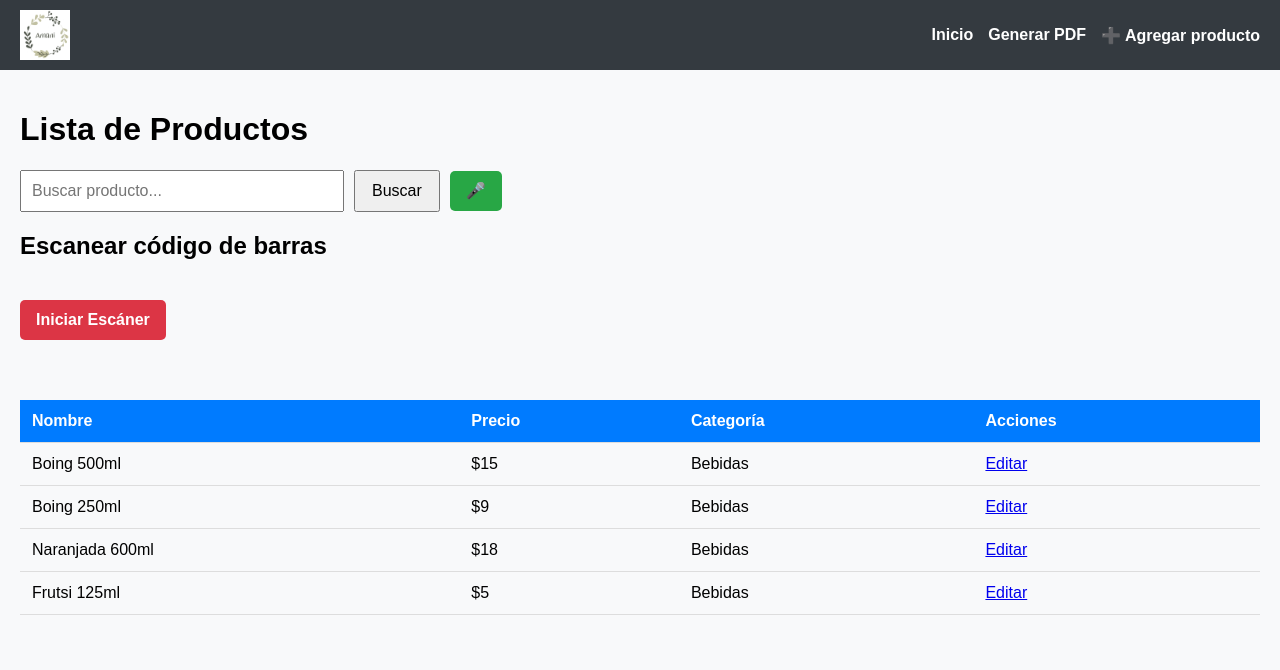
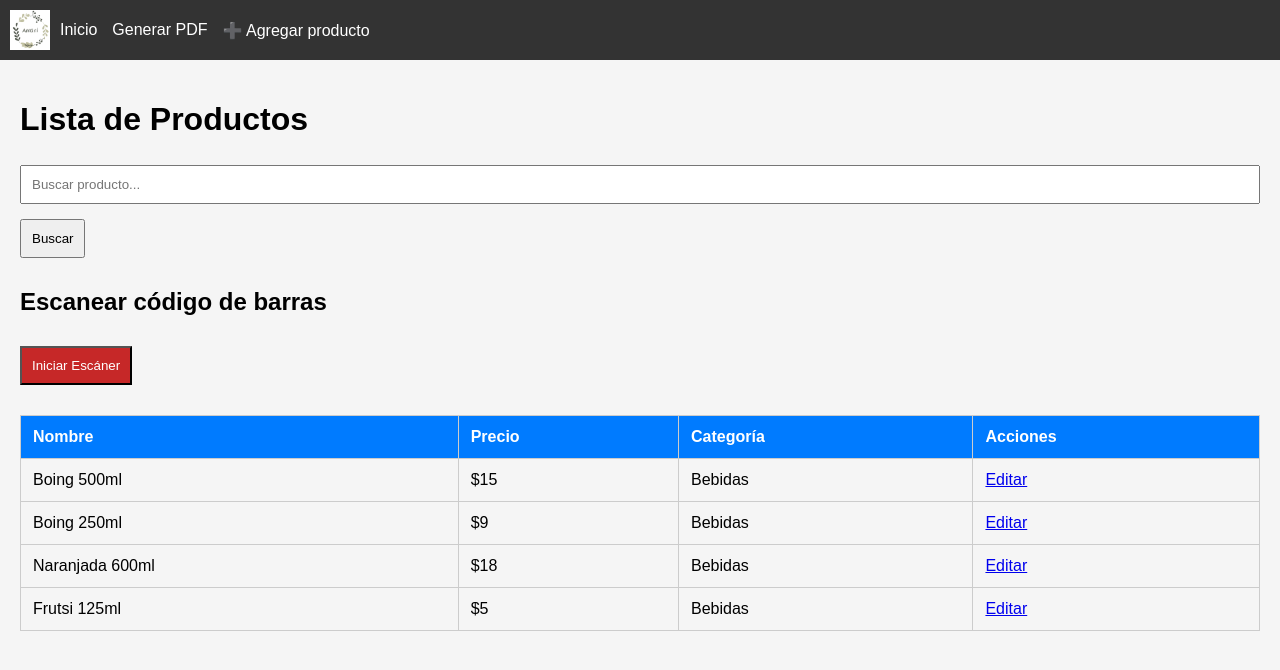
Before and after one commit to Marino2036/listaP, a Flask app: page / in a window 1280 px wide. Shown: the top 670 px of the page. Run offline with Flask 3, Linux system fonts and the light colour scheme.

Commit message:
Tus cambios

```diff
--- a/templates/productos.html
+++ b/templates/productos.html
@@ -1,124 +1,61 @@
 <!DOCTYPE html>
 <html lang="es">
 <head>
-    <meta charset="UTF-8">
-    <meta name="viewport" content="width=device-width, initial-scale=1.0">
+  <meta charset="UTF-8" />
+  <meta name="viewport" content="width=device-width, initial-scale=1.0" />
   <title>Lista de Productos</title>
   <style>
     body {
       font-family: Arial, sans-serif;
       margin: 0;
       padding: 0;
-            background-color: #f8f9fa;
+      background-color: #f5f5f5;
     }
-
-        header {
-            background-color: #343a40;
+    nav {
+      background-color: #333;
+      padding: 10px;
+      display: flex;
+      align-items: center;
+      flex-wrap: wrap;
       color: white;
-            padding: 10px 20px;
-            display: flex;
-            flex-wrap: wrap;
-            align-items: center;
-            justify-content: space-between;
-            gap: 10px;
     }
-
-        header img {
-            height: 50px;
+    nav img {
+      height: 40px;
+      margin-right: 10px;
     }
-
-        nav {
-            display: flex;
-            flex-wrap: wrap;
-            align-items: center;
-            gap: 15px;
-        }
-
     nav a {
       color: white;
+      margin-right: 15px;
       text-decoration: none;
-            font-weight: bold;
     }
-
-        main {
+    .container {
       padding: 20px;
     }
-
-        h1 {
-            font-size: 2rem;
+    input[type="text"], input[type="number"] {
+      padding: 10px;
+      margin: 5px 0;
+      width: 100%;
+      box-sizing: border-box;
     }
-
-        .search-bar {
-            display: flex;
-            flex-wrap: wrap;
-            gap: 10px;
-            align-items: center;
-            margin-bottom: 20px;
+    button {
+      padding: 10px;
+      margin: 10px 0;
+      cursor: pointer;
     }
-
-        input[type="text"],
-        input[type="number"] {
-            padding: 10px;
-            font-size: 1rem;
-            width: 100%;
-            max-width: 300px;
-        }
-
-        button {
-            padding: 10px 16px;
-            font-size: 1rem;
-            cursor: pointer;
-            min-height: 40px;
-        }
-
-        .mic-btn {
-            background-color: #28a745;
-            color: white;
-            border: none;
-            border-radius: 5px;
-        }
-
-        .btn-escaner {
-            background-color: #dc3545;
-            color: white;
-            border: none;
-            border-radius: 5px;
-            margin: 20px 0;
-            padding: 10px 16px;
-            font-weight: bold;
-        }
-
-        .btn-escaner:hover {
-            background-color: #c82333;
-        }
-
-        .table-container {
-            overflow-x: auto;
-        }
-
     table {
       width: 100%;
       border-collapse: collapse;
       margin-top: 20px;
     }
-
     th, td {
       padding: 12px;
+      border: 1px solid #ccc;
       text-align: left;
-            border-bottom: 1px solid #ddd;
     }
-
     th {
       background-color: #007bff;
       color: white;
     }
-
-        #reader {
-            width: 100%;
-            max-width: 400px;
-            margin: 20px 0;
-        }
-
     .modal {
       display: none;
       position: fixed;
@@ -130,7 +67,6 @@
       overflow: auto;
       background-color: rgba(0,0,0,0.4);
     }
-
     .modal-content {
       background-color: #fff;
       margin: 10% auto;
@@ -139,7 +75,6 @@
       max-width: 400px;
       width: 90%;
     }
-
     .cerrar {
       float: right;
       font-size: 24px;
@@ -149,28 +84,23 @@
   </style>
 </head>
 <body>
-    <header>
-        <img src="/static/logo.png" alt="Logo">
   <nav>
+    <img src="/logo.png" alt="Logo" />
     <a href="/">Inicio</a>
-            <a href="/generar_pdf">Generar PDF</a>
+    <a href="/pdf">Generar PDF</a>
     <a href="#" onclick="abrirModal()">➕ Agregar producto</a>
   </nav>
-    </header>
-    <main>
+
+  <div class="container">
     <h1>Lista de Productos</h1>
-
-        <form method="get" action="/" class="search-bar">
-            <input id="busqueda" type="text" name="q" placeholder="Buscar producto..." value="{{ consulta }}">
+    <form action="/buscar" method="get">
+      <input type="text" name="query" placeholder="Buscar producto...">
       <button type="submit">Buscar</button>
-            <button type="button" onclick="iniciarReconocimiento()" class="mic-btn">🎤</button>
     </form>
 
     <h2>Escanear código de barras</h2>
-        <button type="button" onclick="startScanner()" class="btn-escaner">Iniciar Escáner</button>
-        <div id="reader"></div>
+    <button style="background-color:#c62828; color:white">Iniciar Escáner</button>
 
-        <div class="table-container">
     <table>
       <thead>
         <tr>
@@ -181,19 +111,15 @@
         </tr>
       </thead>
       <tbody>
-                    {% for producto in productos %}
-                    <tr>
-                        <td>{{ producto.nombre }}</td>
-                        <td>${{ producto.precio }}</td>
-                        <td>{{ producto.categoria }}</td>
-                        <td><a href="/editar/{{ producto.id }}">Editar</a></td>
-                    </tr>
-                    {% endfor %}
+        <tr><td>Boing 500ml</td><td>$15</td><td>Bebidas</td><td><a href="#">Editar</a></td></tr>
+        <tr><td>Boing 250ml</td><td>$9</td><td>Bebidas</td><td><a href="#">Editar</a></td></tr>
+        <tr><td>Naranjada 600ml</td><td>$18</td><td>Bebidas</td><td><a href="#">Editar</a></td></tr>
+        <tr><td>Frutsi 125ml</td><td>$5</td><td>Bebidas</td><td><a href="#">Editar</a></td></tr>
       </tbody>
     </table>
   </div>
-    </main>
 
+  <!-- Modal Agregar Producto -->
   <div id="modalAgregar" class="modal">
     <div class="modal-content">
       <span class="cerrar" onclick="cerrarModal()">&times;</span>
@@ -202,39 +128,14 @@
         <input type="text" name="nombre" placeholder="Nombre del producto" required>
         <input type="number" name="precio" placeholder="Precio" required>
         <input type="text" name="categoria" placeholder="Categoría" required>
+        <input type="text" id="codigo" name="codigo" placeholder="Código de barras" required>
+        <button type="button" onclick="iniciarEscaneo()">📷 Escanear</button>
         <button type="submit">Guardar</button>
       </form>
     </div>
   </div>
 
-    <script src="https://unpkg.com/html5-qrcode" type="text/javascript"></script>
   <script>
-        function startScanner() {
-            const scanner = new Html5Qrcode("reader");
-            const config = { fps: 10, qrbox: 250 };
-            scanner.start(
-                { facingMode: "environment" },
-                config,
-                (decodedText, decodedResult) => {
-                    document.getElementById("busqueda").value = decodedText;
-                    scanner.stop();
-                },
-                (errorMessage) => {
-                    console.warn(errorMessage);
-                }
-            ).catch(err => console.error(err));
-        }
-
-        function iniciarReconocimiento() {
-            const reconocimiento = new webkitSpeechRecognition();
-            reconocimiento.lang = "es-ES";
-            reconocimiento.onresult = function(event) {
-                const texto = event.results[0][0].transcript;
-                document.getElementById("busqueda").value = texto;
-            };
-            reconocimiento.start();
-        }
-
     function abrirModal() {
       document.getElementById('modalAgregar').style.display = 'block';
     }
@@ -242,6 +143,49 @@
     function cerrarModal() {
       document.getElementById('modalAgregar').style.display = 'none';
     }
+
+    async function iniciarEscaneo() {
+      if (!('BarcodeDetector' in window)) {
+        alert('Tu navegador no soporta escaneo de códigos.');
+        return;
+      }
+
+      try {
+        const constraints = { video: { facingMode: 'environment' } };
+        const stream = await navigator.mediaDevices.getUserMedia(constraints);
+        const video = document.createElement('video');
+        video.srcObject = stream;
+        video.play();
+
+        const modal = document.createElement('div');
+        modal.style.position = 'fixed';
+        modal.style.top = 0;
+        modal.style.left = 0;
+        modal.style.width = '100%';
+        modal.style.height = '100%';
+        modal.style.background = 'rgba(0,0,0,0.7)';
+        modal.style.display = 'flex';
+        modal.style.alignItems = 'center';
+        modal.style.justifyContent = 'center';
+        modal.appendChild(video);
+        document.body.appendChild(modal);
+
+        const detector = new BarcodeDetector({ formats: ['ean_13', 'code_128', 'ean_8'] });
+
+        const interval = setInterval(async () => {
+          const detections = await detector.detect(video);
+          if (detections.length > 0) {
+            document.getElementById('codigo').value = detections[0].rawValue;
+            clearInterval(interval);
+            stream.getTracks().forEach(track => track.stop());
+            document.body.removeChild(modal);
+          }
+        }, 500);
+      } catch (e) {
+        console.error('Error al acceder a la cámara:', e);
+        alert('No se pudo iniciar la cámara.');
+      }
+    }
   </script>
 </body>
 </html>
```
Lines whose indentation alone changed are shown as unchanged.
